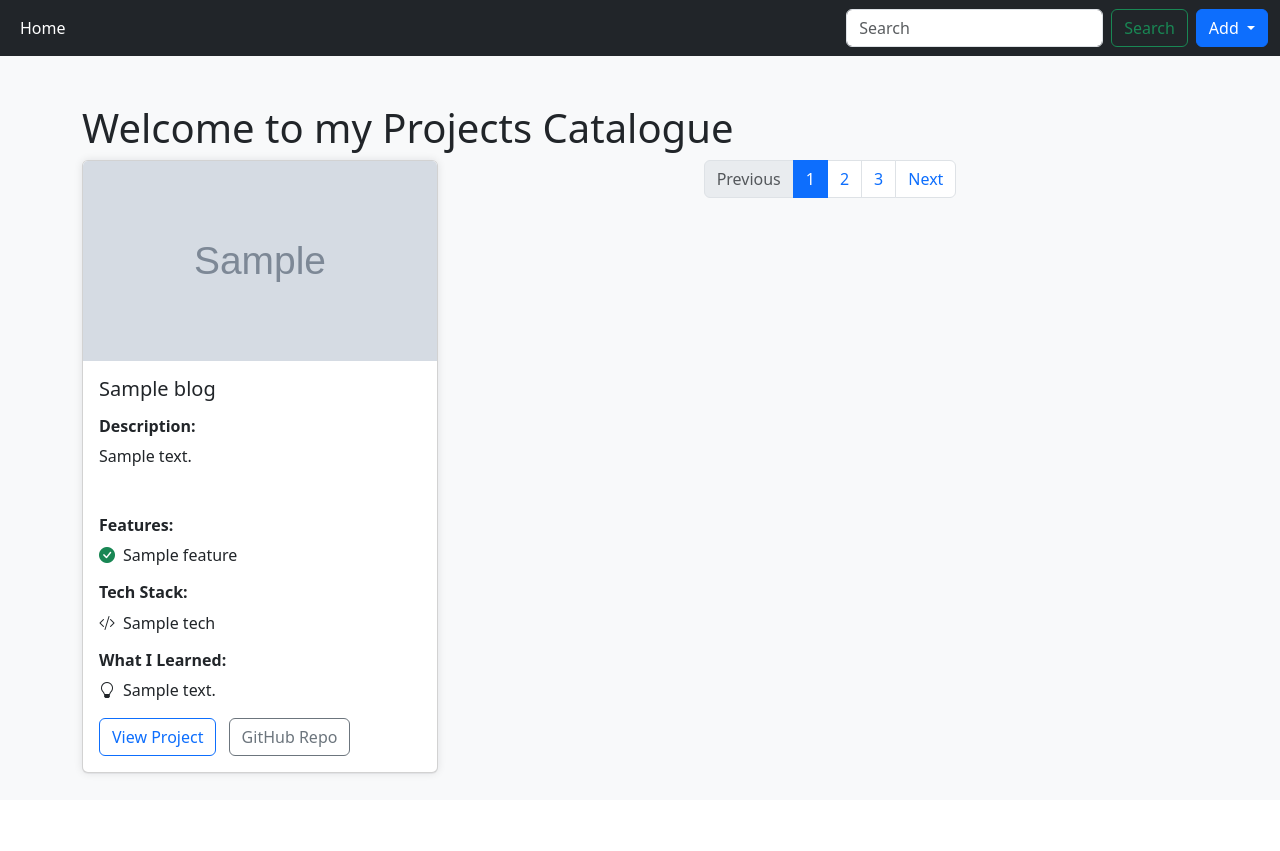
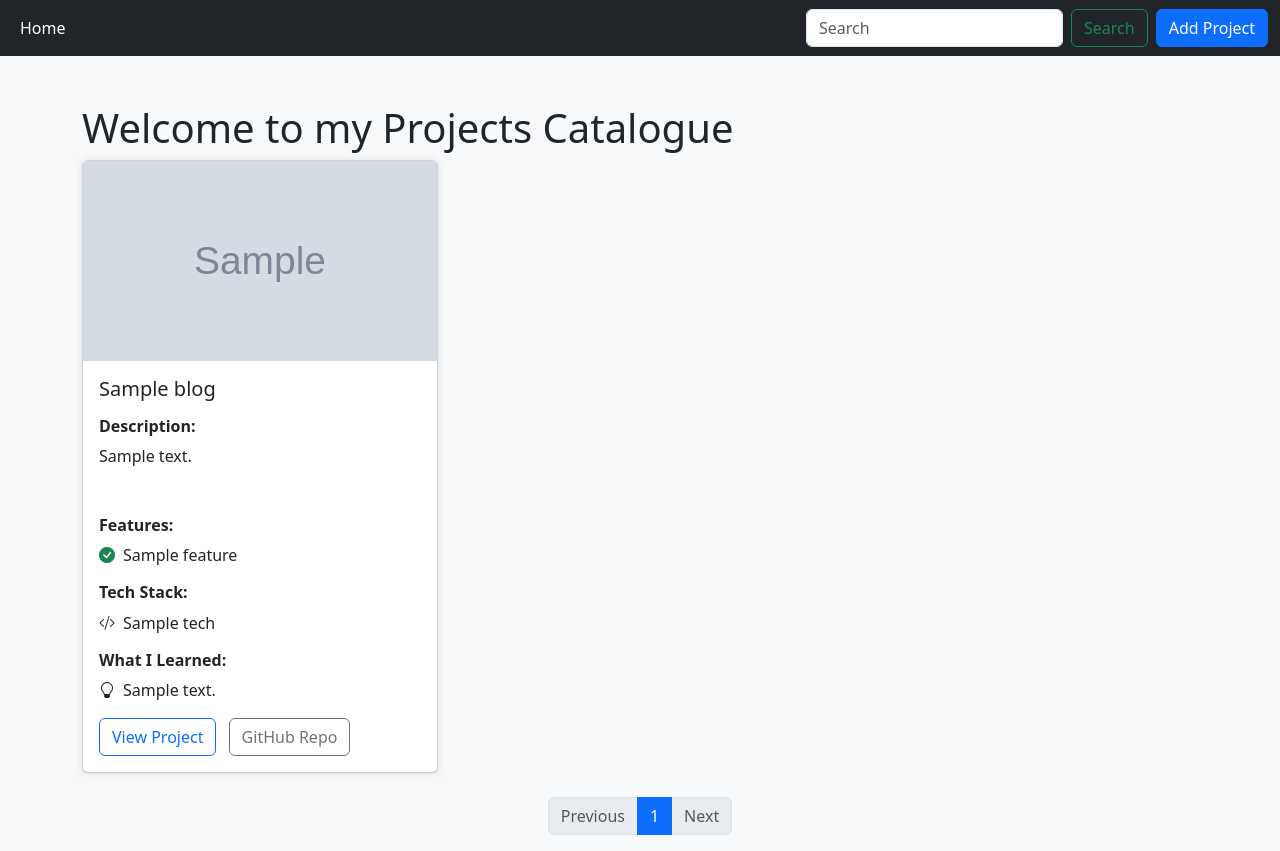
Before and after one commit to shaymk1/projects-catalogue, a Django app: template app/templates/index.html in a window 1280 px wide. Before the commit the page ends 776 px from the top, so only its background shows below. Run offline with Django 5.2, Linux system fonts and the light colour scheme; the template is opened without the code that fills it: most values are stand-ins (such as "Sample title", 1, 10 or a date in 2020); grey boxes marked "Sample" are stand-in pictures; data that the repository does not hold is empty; some libraries are stand-ins or nearby versions.

Commit message:
pagination and edit view, removed the dropdown menu in the nav in the base.html, left with only add project

```diff
--- a/app/templates/base.html
+++ b/app/templates/base.html
@@ -73,37 +73,9 @@
 							Search
 						</button>
 					</form>
-					<div class="btn-group">
-						<button
-							type="button"
-							class="btn btn-primary dropdown-toggle"
-							data-bs-toggle="dropdown"
-							aria-expanded="false">
-							Add
-						</button>
-						<ul class="dropdown-menu dropdown-menu-end">
-							<li>
-								<a
-									class="dropdown-item"
-									href="{% url 'add' %}"
-									>Add Project</a
-								>
-							</li>
-							<li>
-								<a
-									class="dropdown-item"
-									href="update.html"
-									>Update Project</a
-								>
-							</li>
-							<li>
-								<a
-									class="dropdown-item"
-									href="delete.html"
-									>Delete Project</a
-								>
-							</li>
-						</ul>
+					<div >
+						<a class="btn btn-primary" href="{% url 'add' %}"
+						>Add Project</a>
 					</div>
 				</div>
 			</div>
--- a/app/templates/index.html
+++ b/app/templates/index.html
@@ -4,7 +4,7 @@
 	<!-- cards start -->
 	<div class="row row-cols-1 row-cols-md-2 row-cols-lg-3 g-4">
 		<!-- card-1 -->
-		{% for blog in blogs %}
+		{% for blog in page_obj %}
 		<div class="col">
 			<div class="card h-100">
 				<a
@@ -26,7 +26,7 @@
 					<ul class="list-unstyled">
 						{% for feature in blog.features.all %}
 						<li>
-							<i class="bi bi-check-circle-fill text-success me-2"></i>{{ feature.name }}
+							<i class="bi bi-check-circle-fill text-success me-2"></i>{{feature.name }}
 						</li>
 						{% endfor %}
 					</ul>
@@ -66,52 +66,51 @@
 			</div>
 		</div>
 		{% endfor %}
-		<!-- Pagination Example (for Home page, can be adapted for Projects page) -->
+	</div>
 	<div class="container mt-4">
-			<nav aria-label="Page navigation example">
+		<nav aria-label="Page navigation">
 			<ul class="pagination justify-content-center">
-					<li class="page-item disabled">
+				{% if page_obj.has_previous %}
+				<li class="page-item">
 					<a
 						class="page-link"
-							href="#"
-							tabindex="-1"
-							aria-disabled="true"
+						href="?page={{ page_obj.previous_page_number }}"
 						>Previous</a
 					>
 				</li>
+				{% else %}
+				<li class="page-item disabled">
+					<span class="page-link">Previous</span>
+				</li>
+				{% endif %}
+				{% for num in page_obj.paginator.page_range %}
+				{% if page_obj.number == num %}
 				<li class="page-item active">
-						<a
-							class="page-link"
-							href="#"
-							>1</a
-						>
+					<span class="page-link">{{ num }}</span>
 				</li>
+				{% else %}
 				<li class="page-item">
 					<a
 						class="page-link"
-							href="#"
-							>2</a
+						href="?page={{ num }}"
+						>{{ num }}</a
 					>
 				</li>
+				{% endif %} {% endfor %} {% if page_obj.has_next %}
 				<li class="page-item">
 					<a
 						class="page-link"
-							href="#"
-							>3</a
-						>
-					</li>
-					<li class="page-item">
-						<a
-							class="page-link"
-							href="#"
+						href="?page={{ page_obj.next_page_number }}"
 						>Next</a
 					>
 				</li>
+				{% else %}
+				<li class="page-item disabled">
+					<span class="page-link">Next</span>
+				</li>
+				{% endif %}
 			</ul>
 		</nav>
 	</div>
-
-
-	</div>
 </div>
 {% endblock content %}
```
Also changed, not shown: app/views.py (+4 -5 lines), media/media/me-aunty-centurion-4.jpg (added), media/media/me-aunty-centurion-medals_6TJGiry.jpg (added). Lines whose indentation alone changed are shown as unchanged.
